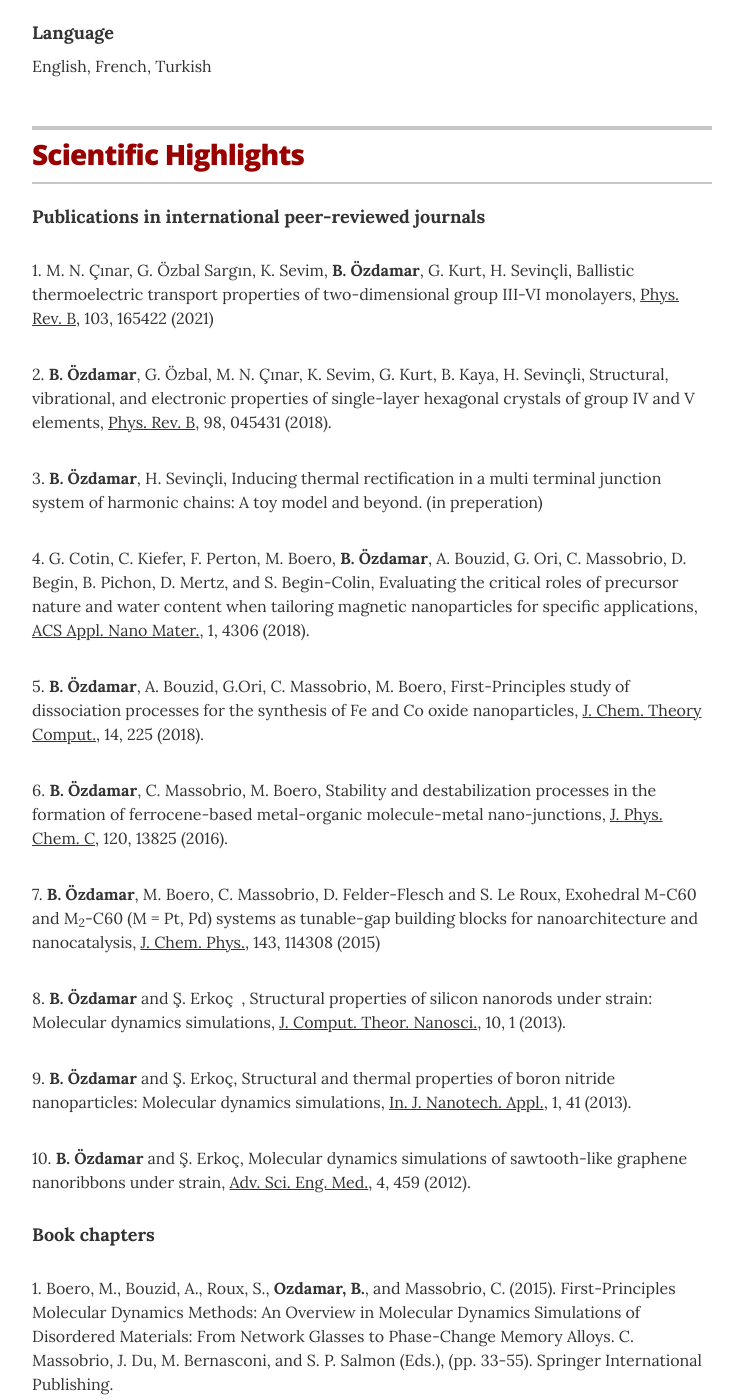
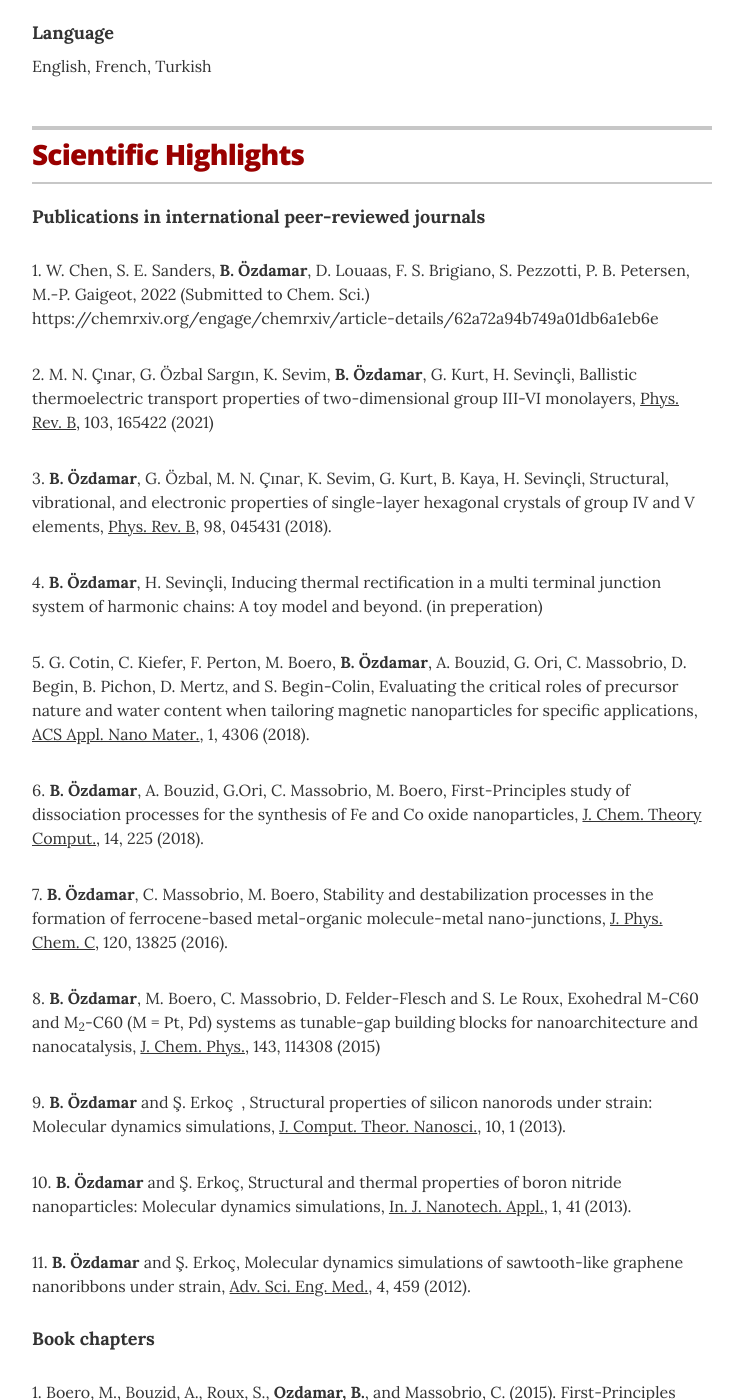
Before and after one commit to burakozdamar/burakozdamar.github.io, a Jekyll site: the page built from index.html, in a window 1280 px wide and 1400 px high, scrolled down 2391 px. Shown: the whole window, without its empty margins (268-1011 px from the left). Built offline with Jekyll 4.4.1, drawn with Linux system fonts in a browser that asks for light colours.

Commit message:
new publication added

```diff
--- a/_data/projects.yml
+++ b/_data/projects.yml
@@ -3,16 +3,17 @@
 
 # jazznotes.io
 - role: Publications in international peer-reviewed journals
-- description: 1. M. N. Çınar, G. Özbal Sargın, K. Sevim, <b>B. Özdamar</b>, G. Kurt, H. Sevinçli, Ballistic thermoelectric transport properties of two-dimensional group III-VI monolayers, <u>Phys. Rev. B</u>, 103, 165422 (2021)
-- description: 2. <b>B. Özdamar</b>, G. Özbal, M. N. Çınar, K. Sevim, G. Kurt, B. Kaya, H. Sevinçli, Structural, vibrational, and electronic properties of single-layer hexagonal crystals of group IV and V elements, <u>Phys. Rev. B</u>, 98, 045431 (2018).
-- description: 3. <b>B. Özdamar</b>, H. Sevinçli, Inducing thermal rectification in a multi terminal junction system of harmonic chains&colon; A toy model and beyond. (in preperation)
-- description: 4. G. Cotin, C. Kiefer, F. Perton, M. Boero, <b>B. Özdamar</b>, A. Bouzid, G. Ori, C. Massobrio, D. Begin, B. Pichon, D. Mertz, and S. Begin-Colin, Evaluating the critical roles of precursor nature and water content when tailoring magnetic nanoparticles for specific applications, <u>ACS Appl. Nano Mater.</u>, 1, 4306 (2018).
-- description: 5. <b>B. Özdamar</b>, A. Bouzid, G.Ori, C. Massobrio, M. Boero, First-Principles study of dissociation processes for the synthesis of Fe and Co oxide nanoparticles, <u>J. Chem. Theory Comput.</u>, 14, 225 (2018).
-- description: 6. <b>B. Özdamar</b>, C. Massobrio, M. Boero, Stability and destabilization processes in the formation of ferrocene-based metal-organic molecule-metal nano-junctions, <u>J. Phys. Chem. C</u>, 120, 13825 (2016).
-- description: 7. <b>B. Özdamar</b>, M. Boero, C. Massobrio, D. Felder-Flesch and S. Le Roux, Exohedral M-C60 and M<sub>2</sub>-C60 (M = Pt, Pd) systems as tunable-gap building blocks for nanoarchitecture and nanocatalysis, <u>J. Chem. Phys.</u>, 143, 114308 (2015)
-- description: 8. <b>B. Özdamar</b> and Ş. Erkoç , Structural properties of silicon nanorods under strain&#58; Molecular dynamics simulations, <u>J. Comput. Theor. Nanosci.</u>, 10, 1 (2013).
-- description: 9. <b>B. Özdamar</b> and Ş. Erkoç, Structural and thermal properties of boron nitride nanoparticles&#58; Molecular dynamics simulations, <u>In. J. Nanotech. Appl.</u>, 1, 41 (2013).
-- description: 10. <b>B. Özdamar</b> and Ş. Erkoç, Molecular dynamics simulations of sawtooth-like graphene nanoribbons under strain, <u>Adv. Sci. Eng. Med.</u>, 4, 459 (2012).
+- description: 1. W. Chen, S. E. Sanders, <b>B. Özdamar</b>, D. Louaas, F. S. Brigiano, S. Pezzotti, P. B. Petersen, M.-P. Gaigeot, 2022 (Submitted to Chem. Sci.) https://chemrxiv.org/engage/chemrxiv/article-details/62a72a94b749a01db6a1eb6e
+- description: 2. M. N. Çınar, G. Özbal Sargın, K. Sevim, <b>B. Özdamar</b>, G. Kurt, H. Sevinçli, Ballistic thermoelectric transport properties of two-dimensional group III-VI monolayers, <u>Phys. Rev. B</u>, 103, 165422 (2021)
+- description: 3. <b>B. Özdamar</b>, G. Özbal, M. N. Çınar, K. Sevim, G. Kurt, B. Kaya, H. Sevinçli, Structural, vibrational, and electronic properties of single-layer hexagonal crystals of group IV and V elements, <u>Phys. Rev. B</u>, 98, 045431 (2018).
+- description: 4. <b>B. Özdamar</b>, H. Sevinçli, Inducing thermal rectification in a multi terminal junction system of harmonic chains&colon; A toy model and beyond. (in preperation)
+- description: 5. G. Cotin, C. Kiefer, F. Perton, M. Boero, <b>B. Özdamar</b>, A. Bouzid, G. Ori, C. Massobrio, D. Begin, B. Pichon, D. Mertz, and S. Begin-Colin, Evaluating the critical roles of precursor nature and water content when tailoring magnetic nanoparticles for specific applications, <u>ACS Appl. Nano Mater.</u>, 1, 4306 (2018).
+- description: 6. <b>B. Özdamar</b>, A. Bouzid, G.Ori, C. Massobrio, M. Boero, First-Principles study of dissociation processes for the synthesis of Fe and Co oxide nanoparticles, <u>J. Chem. Theory Comput.</u>, 14, 225 (2018).
+- description: 7. <b>B. Özdamar</b>, C. Massobrio, M. Boero, Stability and destabilization processes in the formation of ferrocene-based metal-organic molecule-metal nano-junctions, <u>J. Phys. Chem. C</u>, 120, 13825 (2016).
+- description: 8. <b>B. Özdamar</b>, M. Boero, C. Massobrio, D. Felder-Flesch and S. Le Roux, Exohedral M-C60 and M<sub>2</sub>-C60 (M = Pt, Pd) systems as tunable-gap building blocks for nanoarchitecture and nanocatalysis, <u>J. Chem. Phys.</u>, 143, 114308 (2015)
+- description: 9. <b>B. Özdamar</b> and Ş. Erkoç , Structural properties of silicon nanorods under strain&#58; Molecular dynamics simulations, <u>J. Comput. Theor. Nanosci.</u>, 10, 1 (2013).
+- description: 10. <b>B. Özdamar</b> and Ş. Erkoç, Structural and thermal properties of boron nitride nanoparticles&#58; Molecular dynamics simulations, <u>In. J. Nanotech. Appl.</u>, 1, 41 (2013).
+- description: 11. <b>B. Özdamar</b> and Ş. Erkoç, Molecular dynamics simulations of sawtooth-like graphene nanoribbons under strain, <u>Adv. Sci. Eng. Med.</u>, 4, 459 (2012).
 
 - role: Book chapters
 - description: 1. Boero, M., Bouzid, A., Roux, S., <b>Ozdamar, B.</b>, and Massobrio, C. (2015). First-Principles Molecular Dynamics Methods&#58; An Overview in Molecular Dynamics Simulations of Disordered Materials&#58; From Network Glasses to Phase-Change Memory Alloys. C. Massobrio, J. Du, M. Bernasconi, and S. P. Salmon (Eds.), (pp. 33-55). Springer International Publishing.
--- a/_data/projects_fr.yml
+++ b/_data/projects_fr.yml
@@ -3,16 +3,17 @@
 
 # jazznotes.io
 - role: Articles dans des revues avec comité de lecture
-- description: 1. M. N. Çınar, G. Özbal Sargın, K. Sevim, <b>B. Özdamar</b>, G. Kurt, H. Sevinçli, Ballistic thermoelectric transport properties of two-dimensional group III-VI monolayers, <u>Phys. Rev. B</u>, 103, 165422 (2021)
-- description: 2. <b>B. Özdamar</b>, G. Özbal, M. N. Çınar, K. Sevim, G. Kurt, B. Kaya, H. Sevinçli, Structural, vibrational, and electronic properties of single-layer hexagonal crystals of group IV and V elements, <u>Phys. Rev. B</u>, 98, 045431 (2018).
-- description: 3. <b>B. Özdamar</b>, H. Sevinçli, Inducing thermal rectification in a multi terminal junction system of harmonic chains&#58; A toy model and beyond. (in preperation)
-- description: 4. G. Cotin, C. Kiefer, F. Perton, M. Boero, <b>B. Özdamar</b>, A. Bouzid, G. Ori, C. Massobrio, D. Begin, B. Pichon, D. Mertz, and S. Begin-Colin, Evaluating the critical roles of precursor nature and water content when tailoring magnetic nanoparticles for specific applications, <u>ACS Appl. Nano Mater.</u>, 1, 4306 (2018).
-- description: 5. <b>B. Özdamar</b>, A. Bouzid, G.Ori, C. Massobrio, M. Boero, First-Principles study of dissociation processes for the synthesis of Fe and Co oxide nanoparticles, <u>J. Chem. Theory Comput.</u>, 14, 225 (2018).
-- description: 6. <b>B. Özdamar</b>, C. Massobrio, M. Boero, Stability and destabilization processes in the formation of ferrocene-based metal-organic molecule-metal nano-junctions, <u>J. Phys. Chem. C</u>, 120, 13825 (2016).
-- description: 7. <b>B. Özdamar</b>, M. Boero, C. Massobrio, D. Felder-Flesch and S. Le Roux, Exohedral M-C60 and M<sub>2</sub>-C60 (M = Pt, Pd) systems as tunable-gap building blocks for nanoarchitecture and nanocatalysis, <u>J. Chem. Phys.</u>, 143, 114308 (2015)
-- description: 8. <b>B. Özdamar</b> and Ş. Erkoç , Structural properties of silicon nanorods under strain&#58; Molecular dynamics simulations, <u>J. Comput. Theor. Nanosci.</u>, 10, 1 (2013).
-- description: 9. <b>B. Özdamar</b> and Ş. Erkoç, Structural and thermal properties of boron nitride nanoparticles&#58; Molecular dynamics simulations, <u>In. J. Nanotech. Appl.</u>, 1, 41 (2013).
-- description: 10. <b>B. Özdamar</b> and Ş. Erkoç, Molecular dynamics simulations of sawtooth-like graphene nanoribbons under strain, <u>Adv. Sci. Eng. Med.</u>, 4, 459 (2012).
+- description: 1. W. Chen, S. E. Sanders, <b>B. Özdamar</b>, D. Louaas, F. S. Brigiano, S. Pezzotti, P. B. Petersen, M.-P. Gaigeot, 2022 (Soumis à Che    m. Sci.) https://chemrxiv.org/engage/chemrxiv/article-details/62a72a94b749a01db6a1eb6e
+- description: 2. M. N. Çınar, G. Özbal Sargın, K. Sevim, <b>B. Özdamar</b>, G. Kurt, H. Sevinçli, Ballistic thermoelectric transport properties of two-dimensional group III-VI monolayers, <u>Phys. Rev. B</u>, 103, 165422 (2021)
+- description: 3. <b>B. Özdamar</b>, G. Özbal, M. N. Çınar, K. Sevim, G. Kurt, B. Kaya, H. Sevinçli, Structural, vibrational, and electronic properties of single-layer hexagonal crystals of group IV and V elements, <u>Phys. Rev. B</u>, 98, 045431 (2018).
+- description: 4. <b>B. Özdamar</b>, H. Sevinçli, Inducing thermal rectification in a multi terminal junction system of harmonic chains&#58; A toy model and beyond. (in preperation)
+- description: 5. G. Cotin, C. Kiefer, F. Perton, M. Boero, <b>B. Özdamar</b>, A. Bouzid, G. Ori, C. Massobrio, D. Begin, B. Pichon, D. Mertz, and S. Begin-Colin, Evaluating the critical roles of precursor nature and water content when tailoring magnetic nanoparticles for specific applications, <u>ACS Appl. Nano Mater.</u>, 1, 4306 (2018).
+- description: 6. <b>B. Özdamar</b>, A. Bouzid, G.Ori, C. Massobrio, M. Boero, First-Principles study of dissociation processes for the synthesis of Fe and Co oxide nanoparticles, <u>J. Chem. Theory Comput.</u>, 14, 225 (2018).
+- description: 7. <b>B. Özdamar</b>, C. Massobrio, M. Boero, Stability and destabilization processes in the formation of ferrocene-based metal-organic molecule-metal nano-junctions, <u>J. Phys. Chem. C</u>, 120, 13825 (2016).
+- description: 8. <b>B. Özdamar</b>, M. Boero, C. Massobrio, D. Felder-Flesch and S. Le Roux, Exohedral M-C60 and M<sub>2</sub>-C60 (M = Pt, Pd) systems as tunable-gap building blocks for nanoarchitecture and nanocatalysis, <u>J. Chem. Phys.</u>, 143, 114308 (2015)
+- description: 9. <b>B. Özdamar</b> and Ş. Erkoç , Structural properties of silicon nanorods under strain&#58; Molecular dynamics simulations, <u>J. Comput. Theor. Nanosci.</u>, 10, 1 (2013).
+- description: 10. <b>B. Özdamar</b> and Ş. Erkoç, Structural and thermal properties of boron nitride nanoparticles&#58; Molecular dynamics simulations, <u>In. J. Nanotech. Appl.</u>, 1, 41 (2013).
+- description: 11. <b>B. Özdamar</b> and Ş. Erkoç, Molecular dynamics simulations of sawtooth-like graphene nanoribbons under strain, <u>Adv. Sci. Eng. Med.</u>, 4, 459 (2012).
 
 - role: Chapitres d’ouvrages
 - description: 1. Boero, M., Bouzid, A., Roux, S., <b>Ozdamar, B.</b>, and Massobrio, C. (2015). First-Principles Molecular Dynamics Methods&#58; An Overview in Molecular Dynamics Simulations of Disordered Materials&#58; From Network Glasses to Phase-Change Memory Alloys. C. Massobrio, J. Du, M. Bernasconi, and S. P. Salmon (Eds.), (pp. 33-55). Springer International Publishing.
```
